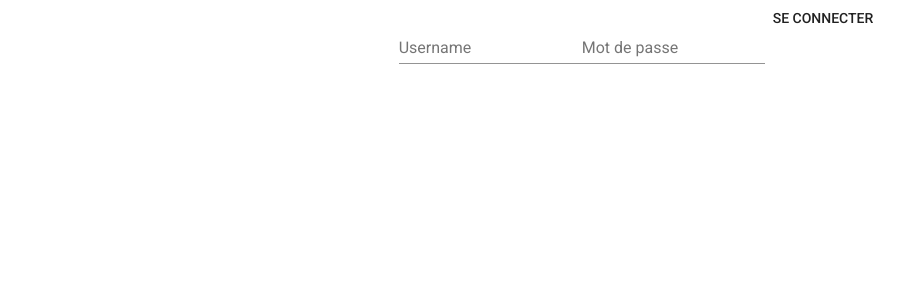
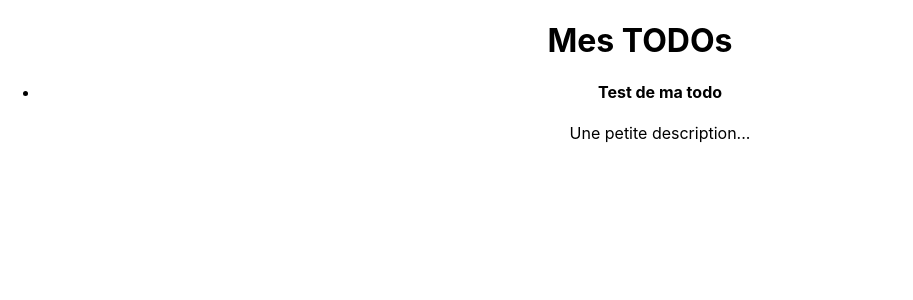
Before and after one commit to Tyki/React-Formation, a React app: page / in a window 1280 px wide. Shown: the top 300 px of the page, without its empty margins (0-913 px from the left). Built offline with nearby package versions, Linux system fonts and the light colour scheme.

Commit message:
Debut exo2

```diff
--- a/src/App/App.js
+++ b/src/App/App.js
@@ -1,18 +1,19 @@
 import React, { Component } from 'react';
 import './App.css';
 import Login from '../Authentication/Login/Login'
+import TodoList from '../TodoList/TodoList'
 
 class App extends Component {
   constructor(props) {
     super(props)
     this.state = {
-      isLogged: false,
+      isLogged: true,
     }
   }
   render() {
     return (
       <div className="App">
-        {!this.state.isLogged ? <Login /> : 'COUCOU Je suis connecté '}
+        {!this.state.isLogged ? <Login /> :  <TodoList /> }
       </div>
     );
   }
--- /dev/null
+++ b/src/TodoList/TodoList.js
@@ -0,0 +1,38 @@
+import React, { Component } from 'react';
+
+class TodoList extends Component {
+  constructor(props) {
+    super(props)
+    this.state = {
+      todos: [
+        {
+          id: 1,
+          title: 'Ménage',
+          description: 'Ne pas oublier de faire le ménage...'
+        },
+        {
+          id: 2,
+          title: 'Feuille de temps',
+          description: 'La feuille de temps c\'est super important ! '
+        }
+      ]
+    }
+  }
+
+  render () {
+    return (
+      <div>
+        <h1>Mes TODOs</h1>
+
+        <ul>
+          <li>
+            <h4>Test de ma todo</h4>
+            <span>Une petite description...</span>
+          </li>
+        </ul>
+      </div>
+    )
+  }
+}
+
+export default TodoList
```
Also changed, not shown: 1 other file (tests, documents, lock files or other folders).
